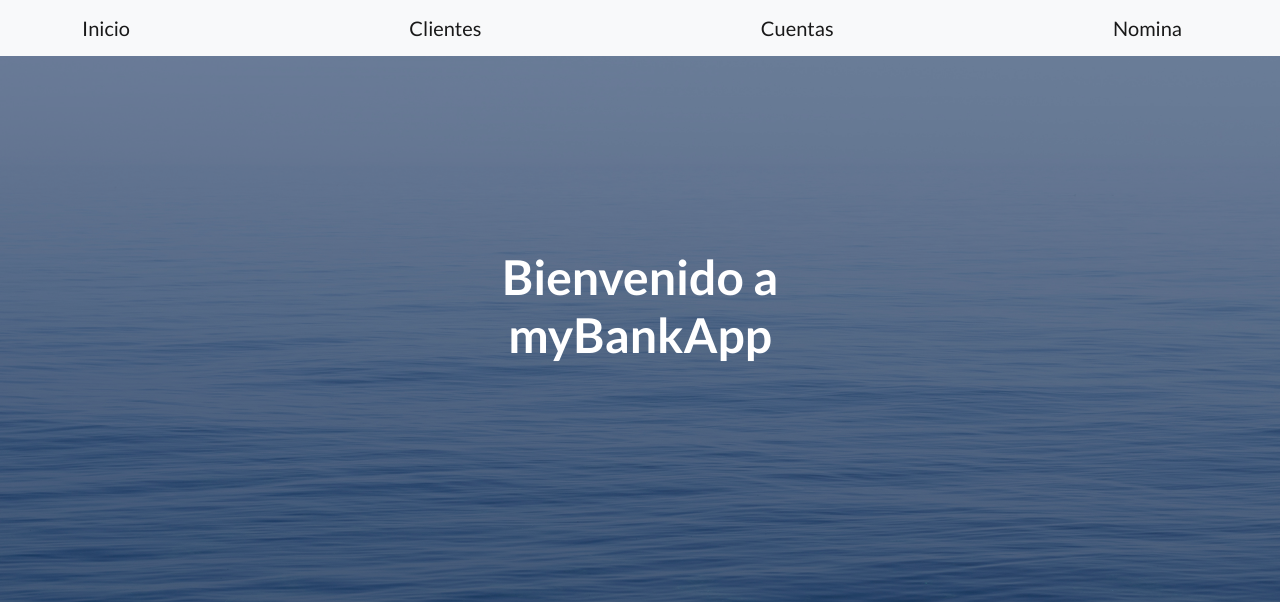
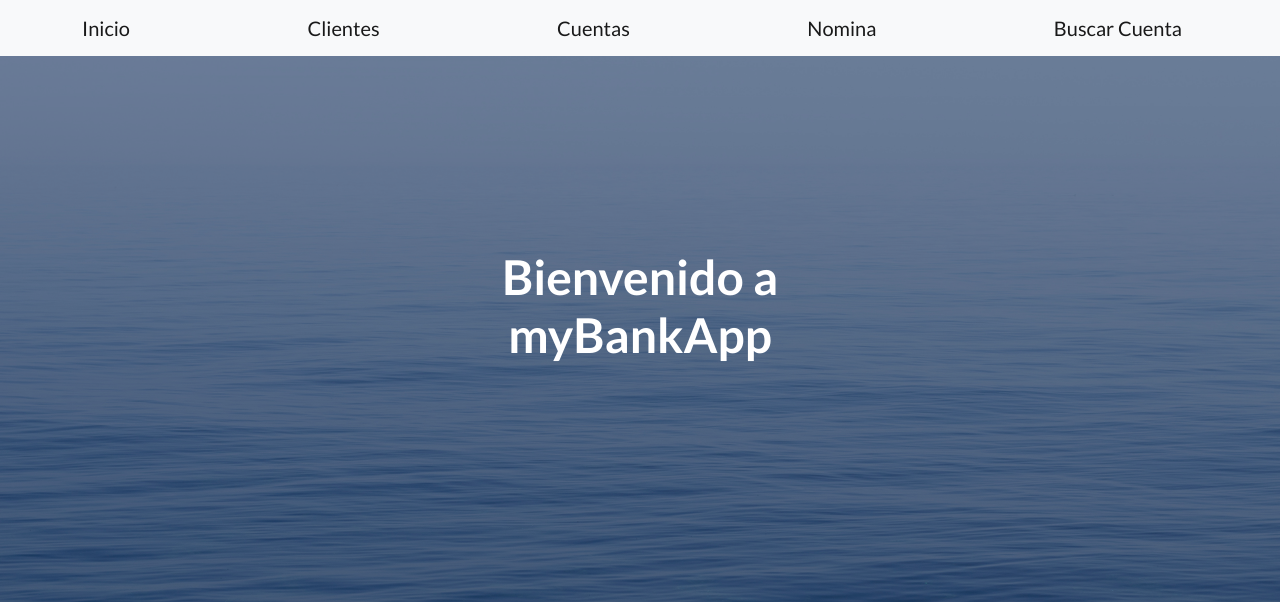
Before and after one commit to nicolascalabro/myBank, a Django app: page /myBankApp/cuentas/ in a window 1280 px wide. Shown: the top 602 px of the page. Run offline with Django 5.2, Linux system fonts and the light colour scheme; some libraries are stand-ins or nearby versions.

Commit message:
buscar cuenta

```diff
--- a/src/myBank/myBankApp/templates/base_template.html
+++ b/src/myBank/myBankApp/templates/base_template.html
@@ -24,6 +24,7 @@
                 <a class="navbar-brand" href= "{% url 'clientes' %}">Clientes</a>
                 <a class="navbar-brand" href= "{% url 'cuentas' %}">Cuentas</a>
                 <a class="navbar-brand" href= "{% url 'nomina' %}">Nomina</a>
+                <a class="navbar-brand" href= "{% url 'buscar_cuenta' %}">Buscar Cuenta</a>
             <!--<a class="btn btn-primary" href="#signup">Iniciar Sesion</a>-->
             </div>
         </nav>
--- a/src/myBank/myBankApp/urls.py
+++ b/src/myBank/myBankApp/urls.py
@@ -1,9 +1,10 @@
 from django.urls import path
-from myBankApp.views import index, clientes, cuentas, nomina
+from myBankApp.views import index, clientes, cuentas, nomina, buscar_cuenta
 
 urlpatterns = [
     path("", index, name = "index"),
     path("clientes/", clientes, name = "clientes"),
     path("cuentas/", cuentas, name = "cuentas"),
     path("nomina/", nomina, name = "nomina"),
+    path("buscar/", buscar_cuenta, name = "buscar_cuenta"),
 ]
--- a/src/myBank/myBankApp/views.py
+++ b/src/myBank/myBankApp/views.py
@@ -1,6 +1,6 @@
 from django.shortcuts import render
 from myBankApp.models import Cliente, Cuenta, Nomina
-#from django.http import HttpResponse
+from django.http import HttpResponse
 
 def index(request):
     return render(request, "index.html")
@@ -39,3 +39,10 @@ def nomina(request):
         empleado = Nomina(nombre=nombre_empleado, apellido=apellido_empleado, puesto=puesto_empleado)
         empleado.save()
     return render(request, "nomina.html")
+
+def buscar_cuenta(request):
+    cuenta = []
+    if "numero_cuenta" in request.GET:
+        numero = request.GET.get("numero_cuenta")
+        cuenta = Cuenta.objects.filter(numero__icontains = numero)
+    return render(request, "buscar_cuenta.html", {"cuenta": cuenta})
```
Also changed, not shown: src/myBank/myBankApp/templates/buscar_cuenta.html (added, +20 -0 lines).
